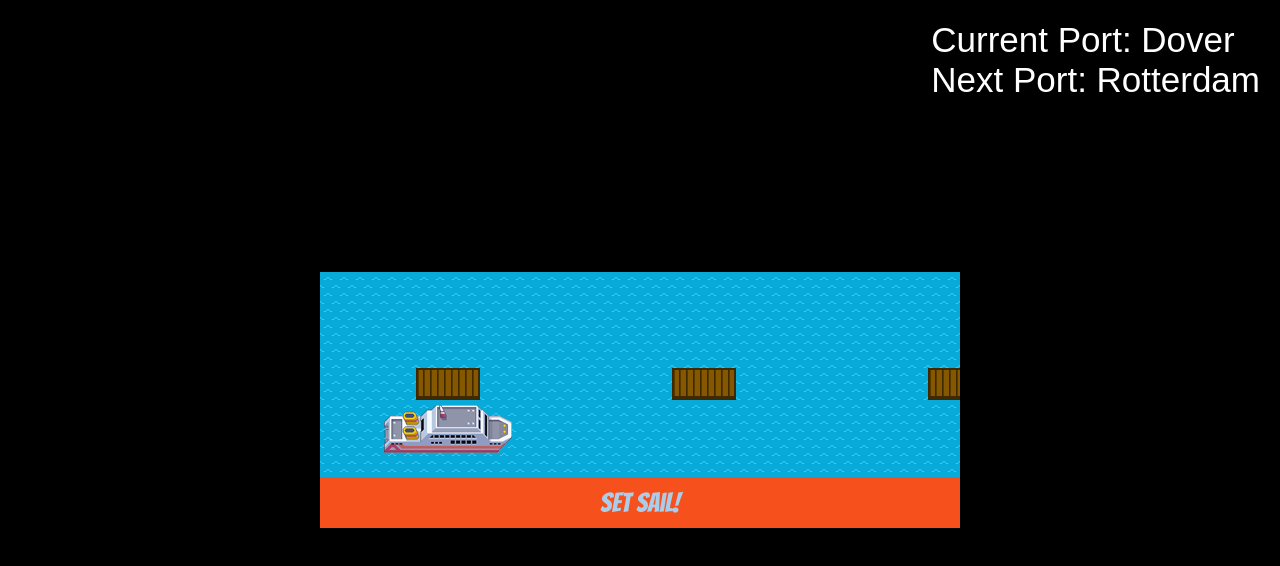
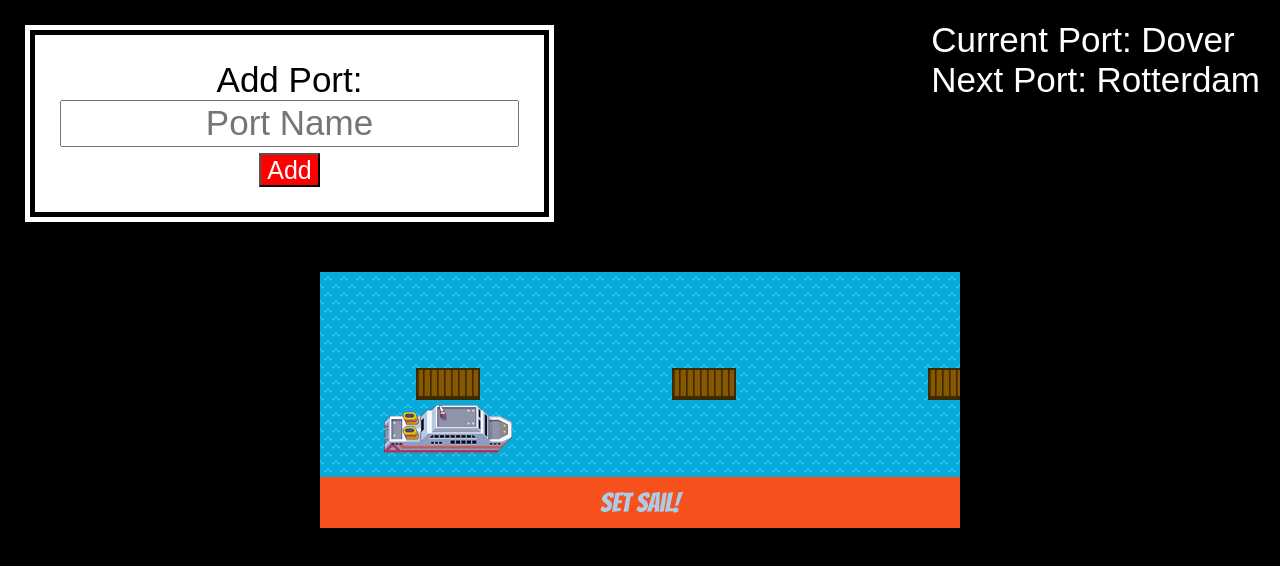
Before and after one commit to markrea/cruise-ships-gui, a website: page index.html in a window 1280 px wide. Drawn offline with Linux system fonts and the light colour scheme; a web font is replaced by a local one.

Commit message:
created Add Port form with some styling

```diff
--- a/css/style.css
+++ b/css/style.css
@@ -6,6 +6,7 @@ body {
     display: flex;
     justify-content: center;
     align-items: center;
+    font-family: 'Days One', sans-serif;
 }
 #viewport {
     width: 640px;
@@ -67,5 +68,25 @@ body {
     top: 20px;
     right: 20px;
     font-size: 35px;
-    font-family: 'Days One', sans-serif;
   }
+  #form-style {
+      background: white;
+      position: absolute;
+      top:20px;
+      left: 20px;
+      font-size: 35px;
+      text-align: center;
+      border-style: double;
+      border-width: 15px;
+      padding: 25px;
+  }
+  #new-port {
+      text-align: center;
+      border-style: ;
+  }
+  #add-port {
+    background-color: red;
+    color: white;
+    font-size: 25px;
+
+  }
--- a/index.html
+++ b/index.html
@@ -10,6 +10,11 @@
 
 </head>
 <body>
+    <form id="form-style">
+        <label for="new-port">Add Port:</label><br>
+        <input type="text" id="new-port" name="new-port" placeholder="Port Name"><br>
+        <input id="add-port" type="submit" value="Add">
+    </form>
     <div id="viewport">
         <div id ="ports"></div>
         <div id="ship"></div>
```
